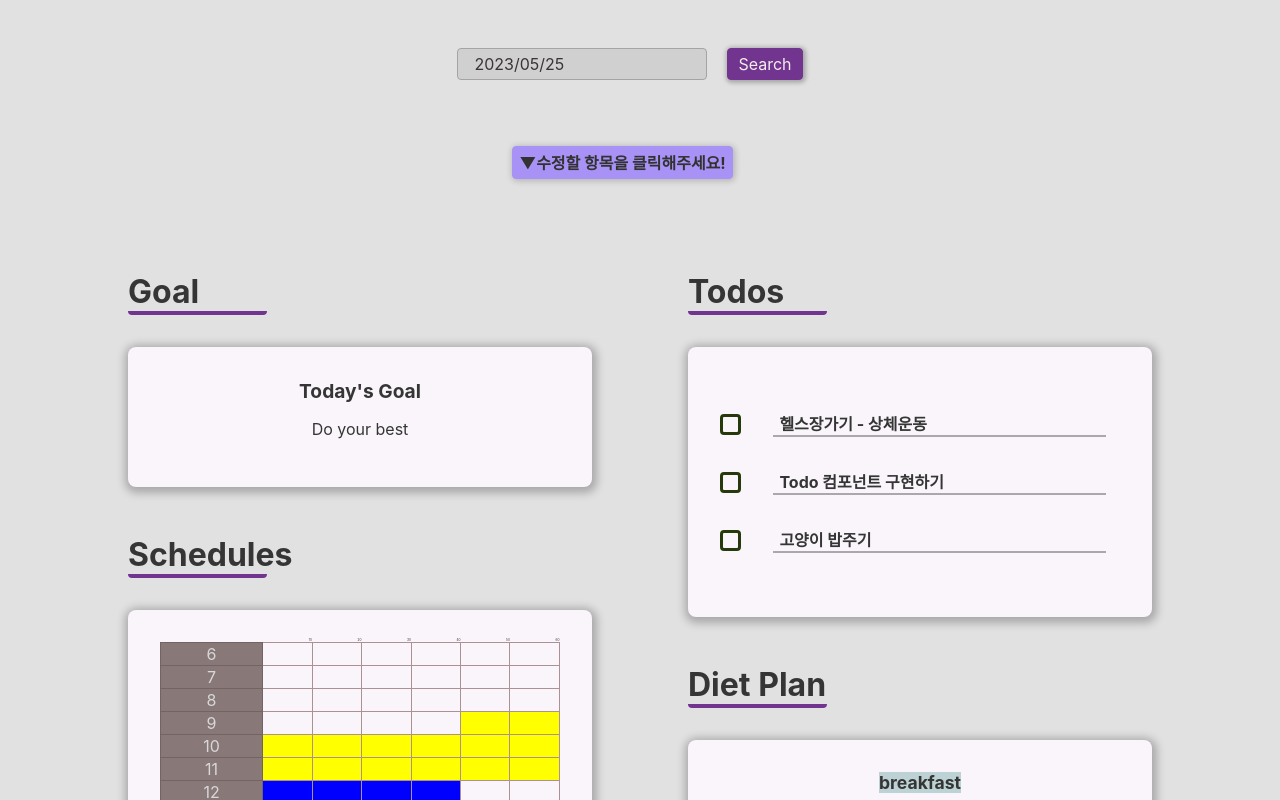
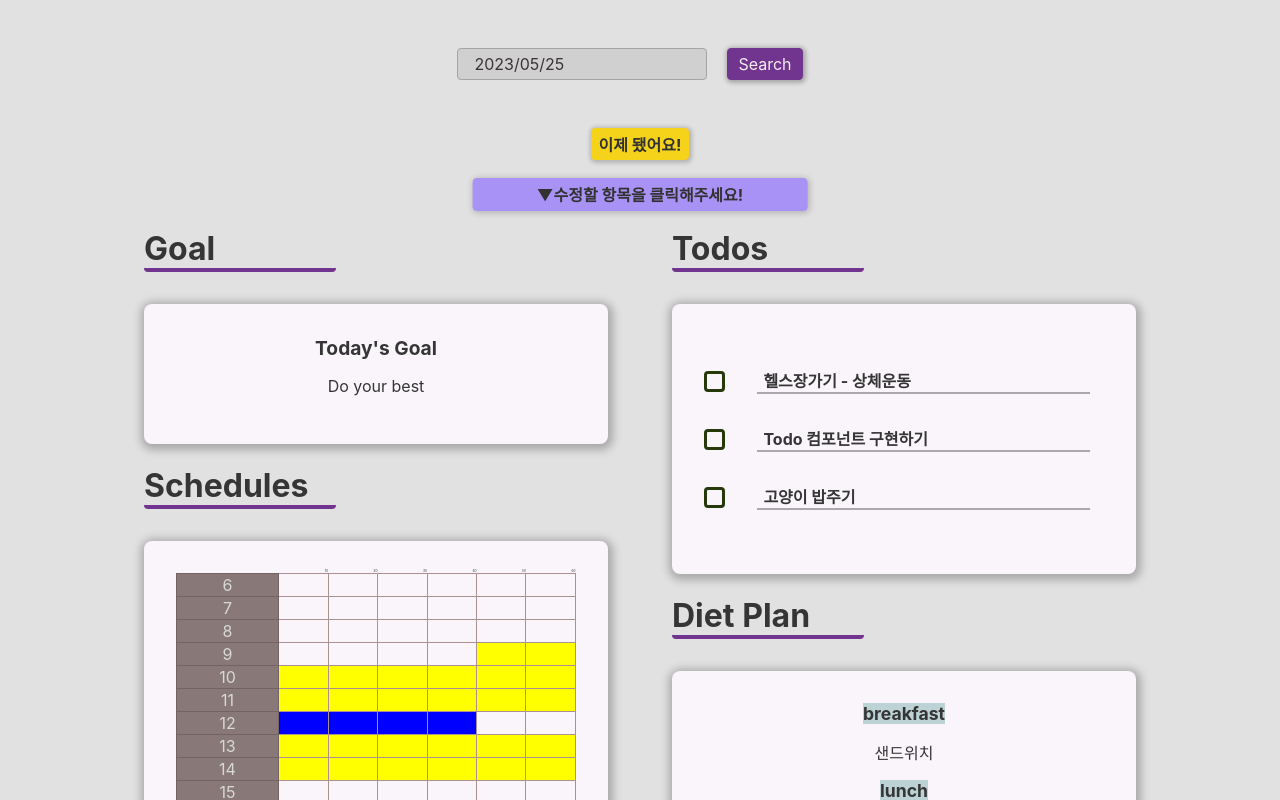
Before and after one commit to jeehee1/my-scheduler, a React (Create React App) app: page / in a window 1280 px wide. Both pictures are taken after a click on the button "계획을 수정하고 싶어요". Shown: the top 800 px of the page. Built offline with nearby package versions, Linux system fonts and the light colour scheme.

Commit message:
Deploy edit buttons and Add style

```diff
--- a/src/App.css
+++ b/src/App.css
@@ -1,3 +1,50 @@
 .App {
   text-align: center;
 }
+
+.content {
+  display: flex;
+  justify-content: center;
+  flex-wrap: wrap;
+}
+
+.first-column {
+  width: fit-content;
+}
+.second-column {
+  width: fit-content;
+}
+
+.App-logo {
+  height: 40vmin;
+  pointer-events: none;
+}
+
+@media (prefers-reduced-motion: no-preference) {
+  .App-logo {
+    animation: App-logo-spin infinite 20s linear;
+  }
+}
+
+.App-header {
+  background-color: #e1e1e1;
+  min-height: 100vh;
+  display: flex;
+  flex-direction: column;
+  align-items: center;
+  justify-content: center;
+  font-size: calc(10px + 2vmin);
+  color: #313131;
+}
+
+.App-link {
+  color: #61dafb;
+}
+@keyframes App-logo-spin {
+  from {
+    transform: rotate(0deg);
+  }
+  to {
+    transform: rotate(360deg);
+  }
+}
--- a/src/App.tsx
+++ b/src/App.tsx
@@ -9,7 +9,6 @@ function App() {
       <div className="App">
         <main>
           <div>
-
             <SearchDate />
           </div>
           <Scheduler />
--- a/src/components/Schedules.module.css
+++ b/src/components/Schedules.module.css
@@ -14,6 +14,7 @@
 
 .table td {
   border: 1px solid #ab9191;
+  cursor: pointer;
 }
 
 .time-cell {
--- a/src/layout/Card.module.css
+++ b/src/layout/Card.module.css
@@ -1,6 +1,6 @@
 .card {
   background-color: #f9f5fa;
-  width: fit-content;
+  width: 25rem;
   padding: 2rem;
   border-radius: 8px;
   box-shadow: 1px 2px 8px 4px rgba(0, 0, 0, 0.25);
--- a/src/layout/EditMessage.module.css
+++ b/src/layout/EditMessage.module.css
@@ -1,7 +1,8 @@
-.edit-btn {
-    top: 1rem;
-    left:40%;
-    width: fit-content;
+.edit-message {
+    top: 3rem;
+    left:50%;
+    transform: translate(-50%, 0);
+    width: 20rem;
     border: 1px solid #a992f6;
     background-color: #a992f6;
     border-radius: 4px;
--- a/src/layout/EditMessage.tsx
+++ b/src/layout/EditMessage.tsx
@@ -1,11 +1,7 @@
 import classes from "./EditMessage.module.css";
 
 const EditMessage = () => {
-  return (
-    <div style={{ position: "relative", height: '7rem' }}>
-      <p className={classes["edit-btn"]}>▼수정할 항목을 클릭해주세요!</p>
-    </div>
-  );
+  return <p className={classes["edit-message"]}>▼수정할 항목을 클릭해주세요!</p>;
 };
 
 export default EditMessage;
--- a/src/layout/Title.module.css
+++ b/src/layout/Title.module.css
@@ -3,5 +3,5 @@
   margin-bottom: 2rem;
   border-bottom: 4px solid #713590;
   border-radius: 4px;
-  width: 30%;
+  width: 12rem;
 }
--- a/src/pages/Scheduler.module.css
+++ b/src/pages/Scheduler.module.css
@@ -6,25 +6,23 @@
   margin-bottom: 3rem;
 }
 
-.first-column {
+.column {
   width: fit-content;
-}
-.second-column {
-  width: fit-content;
+  margin: 0 2rem;
 }
 
-.content-chunck{
-    position:relative;
-    margin: 2rem 3rem 3rem 3rem;
+.content-chunck {
+  position: relative;
 }
 
 .edit {
-    padding-bottom: 1rem;
+  position: relative;
+  height: 5rem;
 }
 
 .edit-btn {
-  border: 1px solid #a992f6;
-  background-color: #a992f6;
+  border: 1px solid #f4d31a;
+  background-color: #f4d31a;
   border-radius: 4px;
   font: inherit;
   font-weight: bold;
@@ -36,16 +34,17 @@
 .edit-btn:hover,
 .edit-btn:active {
   cursor: pointer;
-  border: 1px solid #947de0;
-  background-color: #947de0;
+  border: 1px solid #cfb317;
+  background-color: #cfb317;
 }
+
 
 .sign {
   padding: 0 0.2rem;
   display: inline-block;
   position: absolute;
   animation: moving-sign 1s infinite;
-    }
+}
 
 @keyframes moving-sign {
   0% {
--- a/src/pages/Scheduler.tsx
+++ b/src/pages/Scheduler.tsx
@@ -18,20 +18,27 @@ const Scheduler = () => {
 
   return (
     <>
+      <div className={classes.edit}>
+        {modeCtx.editMode && (
+          <button
+            className={`${classes["edit-btn"]} ${classes.cancel}`}
+            onClick={modeCtx.changeViewMode}
+          >
+            이제 됐어요!
+          </button>
+        )}
         {!modeCtx.editMode && (
-        <div className={classes.edit}>
             <button
               className={classes["edit-btn"]}
               onClick={modeCtx.changeEditMode}
             >
               계획을 수정하고 싶어요
             </button>
-          <div className={classes.sign}>{"◀ Click!"}</div>
-        </div>
         )}
         {modeCtx.editMode && <EditMessage />}
+      </div>
       <div className={classes.content}>
-        <div className={classes["first-column"]}>
+        <div className={classes["column"]}>
           <div className={classes["content-chunck"]}>
             <Goal goal={storedData.goal} updateGoal={updateGoalHandler} />
           </div>
@@ -39,7 +46,7 @@ const Scheduler = () => {
             <Schedules schedules={storedData.schedules} />
           </div>
         </div>
-        <div className={classes["second-column"]}>
+        <div className={classes["column"]}>
           <div className={classes["content-chunck"]}>
             <Todos todos={storedData.todos} />
           </div>
```
Lines whose indentation alone changed are shown as unchanged.
